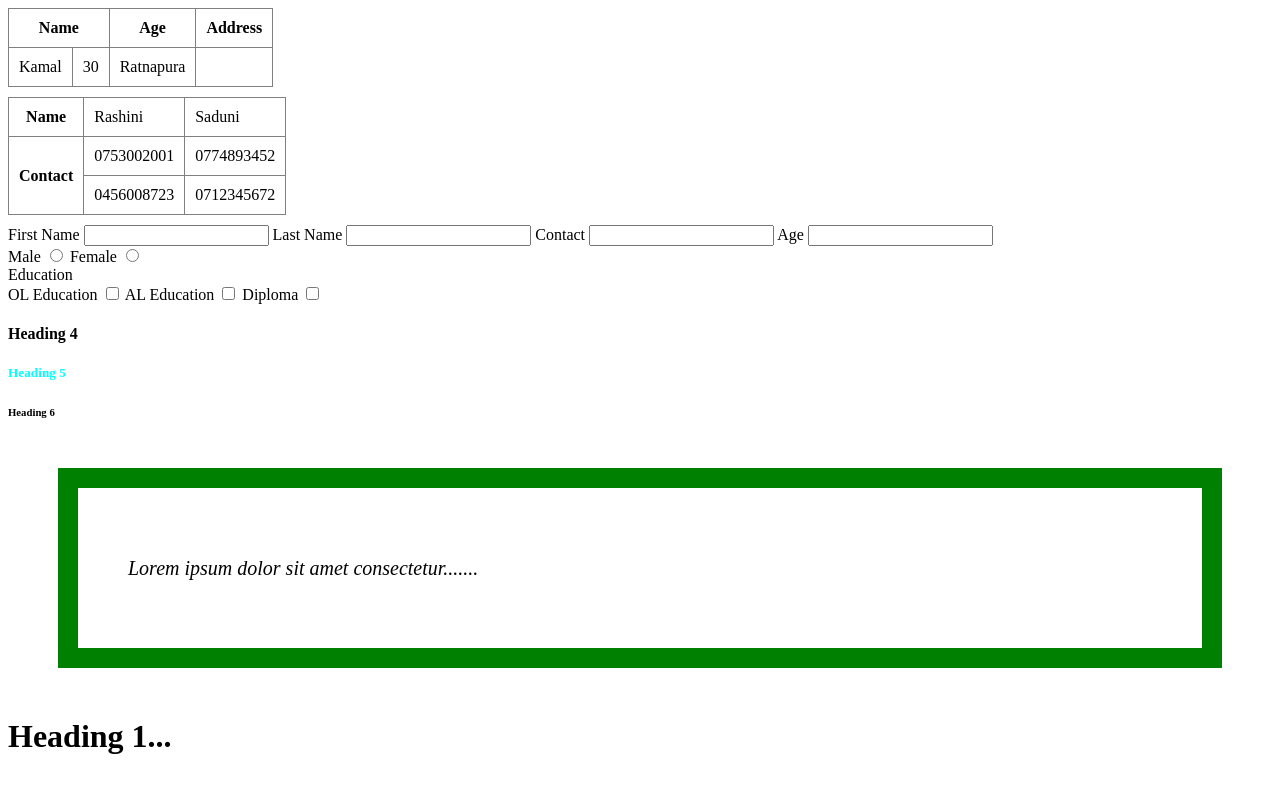
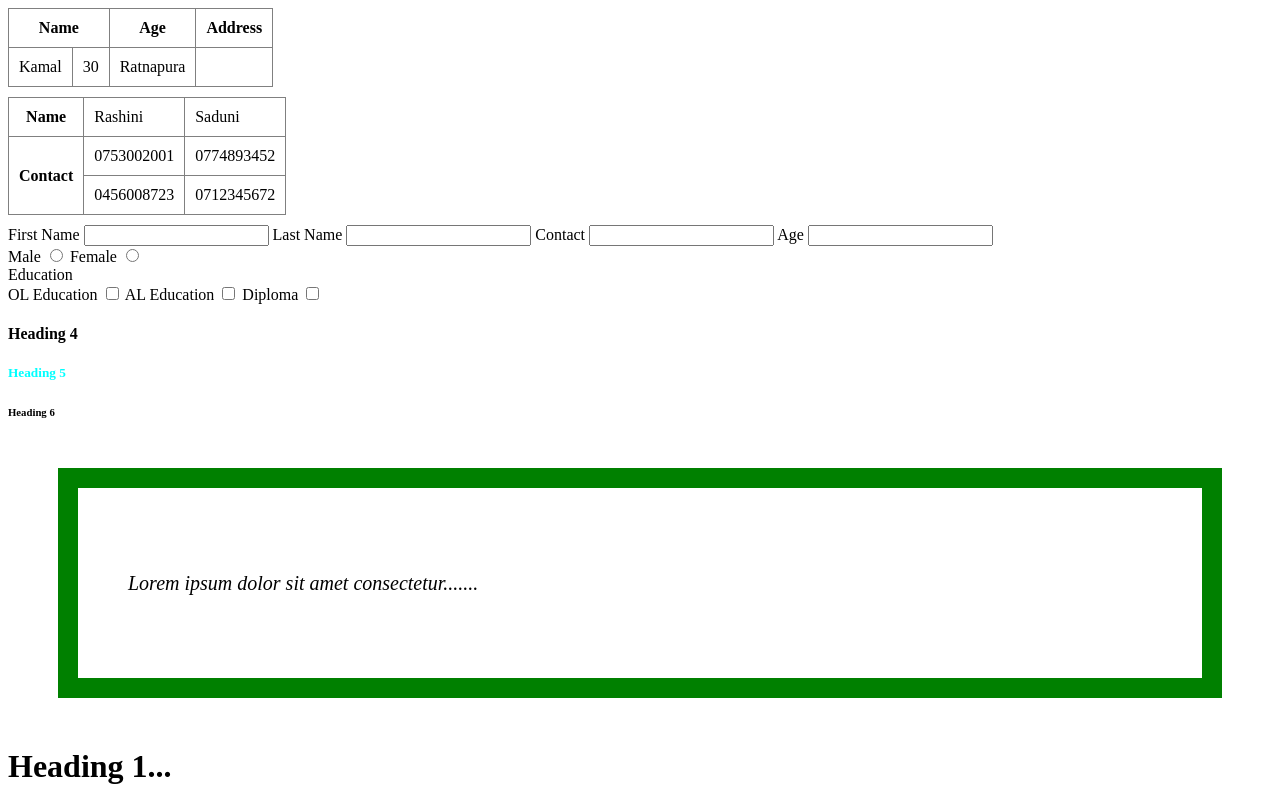
Before and after one commit to OwalaOARL/IJSE-web, a plain HTML site: page IJSE web/index.html in a window 1280 px wide. Shown: the top 800 px of the page. Drawn offline with Linux system fonts and the light colour scheme.

Commit message:
Update home.css

```diff
--- a/IJSE web/CSS/home.css
+++ b/IJSE web/CSS/home.css
@@ -20,7 +20,7 @@
     font-size: 20px;
     font-weight: 100;
     font-style: italic;
-    line-height: 20px;
+    line-height: 50px;
 }
 
 
```
